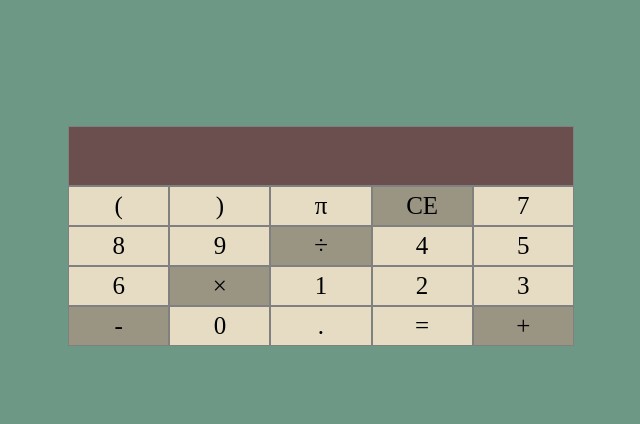
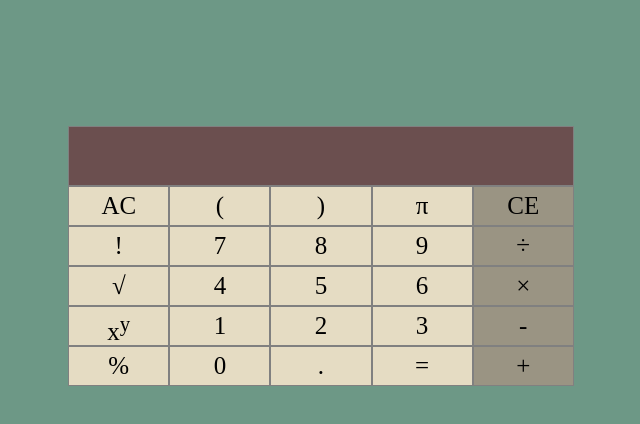
Before and after one commit to Param-987/Calculator, a plain HTML site: page index.html in a window 1280 px wide. Shown: the whole page, without its empty margins (319-959 px from the left). Drawn offline with Linux system fonts and the light colour scheme.

Commit message:
New operators

```diff
--- a/index.html
+++ b/index.html
@@ -11,22 +11,27 @@
 <body>
     <div class="calc">
         <div class="input but"></div>
+        <div class='but' onclick="exp('π')">AC</div>
         <div class='but' onclick="exp('(')">(</div>
         <div class='but' onclick="exp(')')">)</div>
         <div class='but' onclick="exp('π')">π</div>
         <div class='but CE ope' onclick="exp('err')">CE</div>
+        <div class='but' onclick="exp(9)">!</div>
         <div class='but' onclick="exp(7)">7</div>
         <div class='but' onclick="exp(8)">8</div>
         <div class='but' onclick="exp(9)">9</div>
         <div class='but ope' onclick="exp('/')">÷</div>
+        <div class='but' onclick="exp(6)">√</div>
         <div class='but' onclick="exp(4)">4</div>
         <div class='but' onclick="exp(5)">5</div>
         <div class='but' onclick="exp(6)">6</div>
         <div class='but ope' onclick="exp('*')">×</div>
+        <div class='but' onclick="exp(3)">x<sup>y</sup></div>
         <div class='but' onclick="exp(1)">1</div>
         <div class='but' onclick="exp(2)">2</div>
         <div class='but' onclick="exp(3)">3</div>
         <div class='but ope' onclick="exp('-')">-</div>
+        <div class='but' onclick="exp('%')">%</div>
         <div class='but' onclick="exp(0)">0</div>
         <div class='but' onclick="exp('.')">.</div>
         <div class='but' onclick="Ans()">=</div>
```
